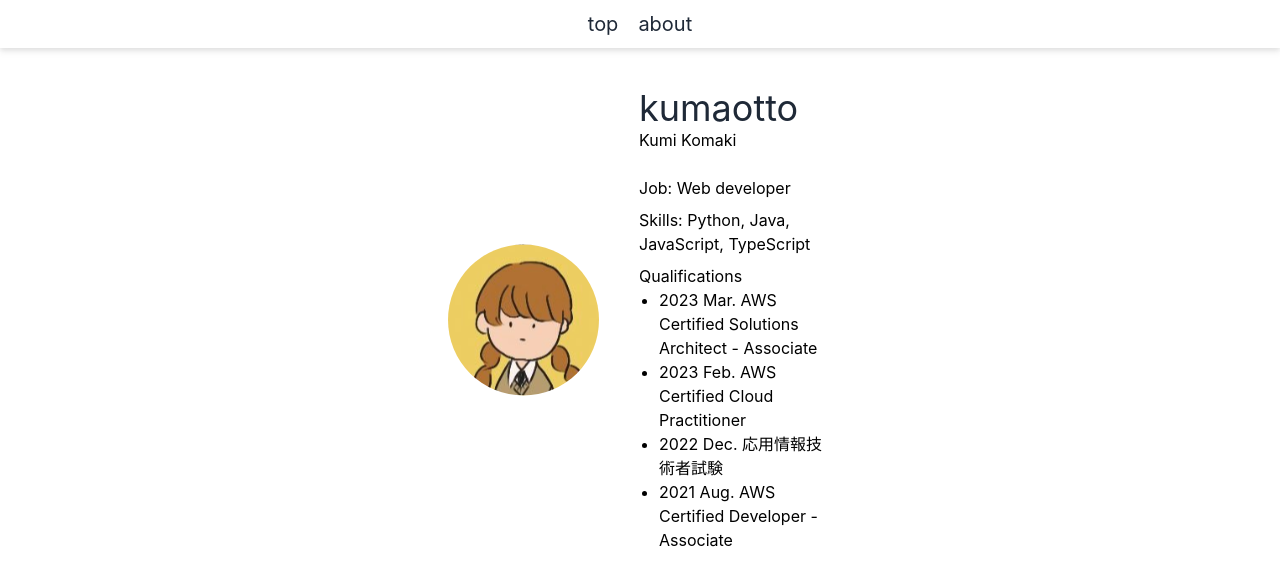
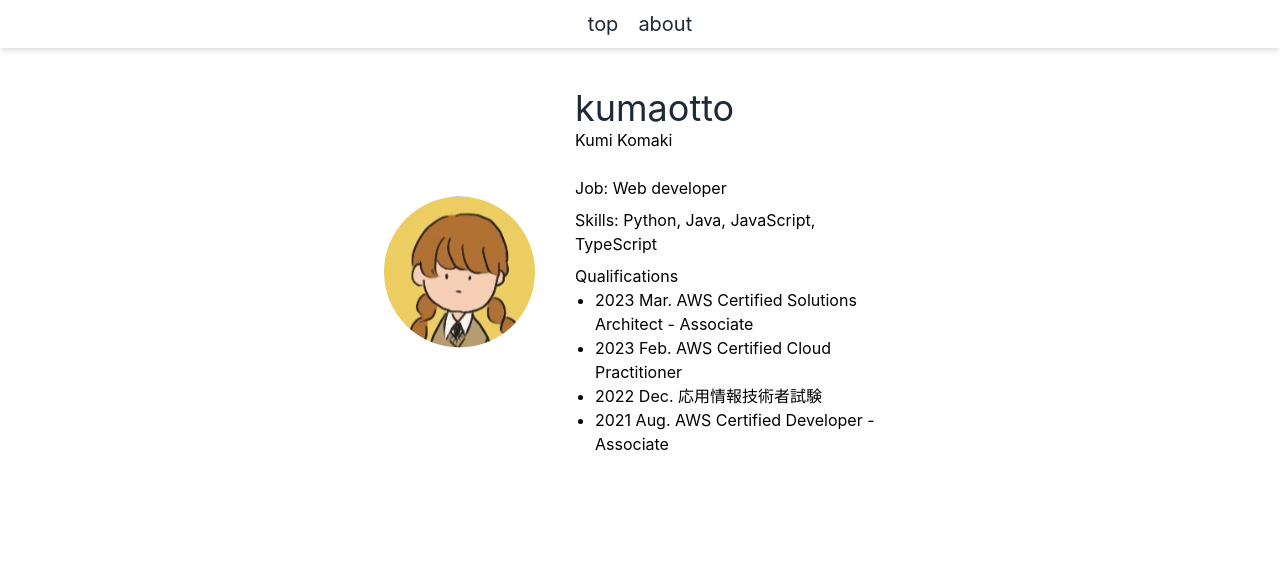
Before and after one commit to kumaotto/blog, a Next.js app: page /about in a window 1280 px wide. Shown: the top 584 px of the page. Built offline with nearby package versions, Linux system fonts and the light colour scheme.

Commit message:
update css

```diff
--- a/src/pages/about/index.tsx
+++ b/src/pages/about/index.tsx
@@ -8,7 +8,7 @@ const About: NextPage = () => {
     <>
       <Header />
       <ContentWrapper>
-        <div className="mt-10 sm:flex mx-auto lg:px-48 md:px-32">
+        <div className="mt-10 sm:flex mx-auto lg:px-32 md:px-32">
           <Avatar />
           <div className="flex-auto sm:ml-10 text-center sm:text-left">
             <h1 className="text-4xl text-gray-800">kumaotto</h1>
```
